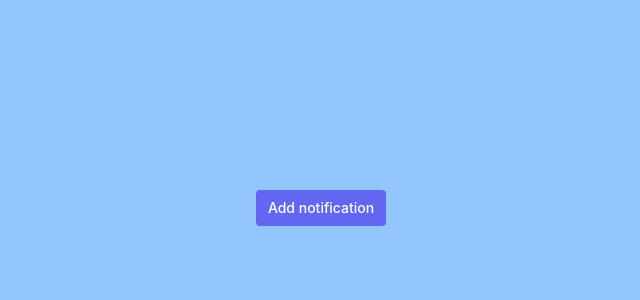
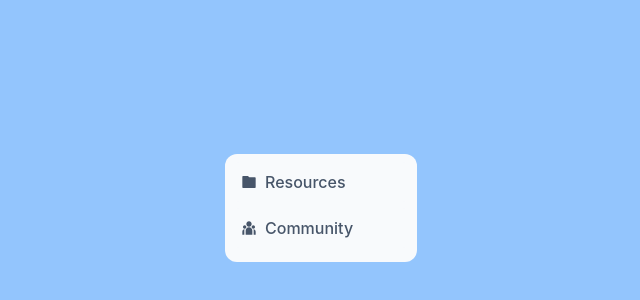
Before and after one commit to phamhuulocforwork/combillUI, a React (Create React App) app: page / in a window 1280 px wide. Shown: the part 192-492 px from the top of the page, without its empty margins (319-959 px from the left). Built offline with nearby package versions, Linux system fonts and the light colour scheme.

Commit message:
drop down menu

```diff
--- a/src/App.jsx
+++ b/src/App.jsx
@@ -1,6 +1,7 @@
 import Calendar from './features/Calendar'
 import CollectionList from './features/CollectionList'
 import DatePicker from './features/DatePicker'
+import Dropdown from './features/Dropdown'
 import DropdownMenu from './features/DropdownMenu'
 import Feedback from './features/Feedback'
 import JobCard from './features/JobCard'
@@ -29,7 +30,8 @@ function App() {
       {/* <Calendar></Calendar> */}
       {/* <DropdownMenu></DropdownMenu> */}
       {/* <DatePicker></DatePicker> */}
-      <SlideInNotifications></SlideInNotifications>
+      {/* <SlideInNotifications></SlideInNotifications> */}
+      <Dropdown></Dropdown>
     </div>
   )
 }
--- /dev/null
+++ b/src/features/Dropdown/SubMenu/index.jsx
@@ -0,0 +1,20 @@
+import React from 'react';
+import PropTypes from 'prop-types';
+
+
+const SubMenu = ({subTitle}) => {
+
+  return (
+    <div>
+
+    </div>
+  );
+};
+
+
+SubMenu.propTypes = {
+
+};
+
+
+export default SubMenu;
--- /dev/null
+++ b/src/features/Dropdown/index.jsx
@@ -0,0 +1,71 @@
+import React from 'react';
+import PropTypes from 'prop-types';
+import SubMenu from './SubMenu';
+
+const Dropdown = () => {
+  const MENUS = [
+    {
+      id: 1,
+      icon: (
+        <svg  xmlns="http://www.w3.org/2000/svg" viewBox="0 0 24 24" fill="currentColor"><path d="M12.4142 5H21C21.5523 5 22 5.44772 22 6V20C22 20.5523 21.5523 21 21 21H3C2.44772 21 2 20.5523 2 20V4C2 3.44772 2.44772 3 3 3H10.4142L12.4142 5Z"></path></svg>
+      ),
+      title: 'Resources',
+      subMenus: [
+        {
+          id: 1,
+          title: 'Design'
+        },
+        {
+          id: 2,
+          title: 'Development'
+        },
+      ]
+    },
+    {
+      id: 2,
+      icon: (
+        <svg xmlns="http://www.w3.org/2000/svg" viewBox="0 0 24 24" fill="currentColor"><path d="M12 10C14.2091 10 16 8.20914 16 6 16 3.79086 14.2091 2 12 2 9.79086 2 8 3.79086 8 6 8 8.20914 9.79086 10 12 10ZM5.5 13C6.88071 13 8 11.8807 8 10.5 8 9.11929 6.88071 8 5.5 8 4.11929 8 3 9.11929 3 10.5 3 11.8807 4.11929 13 5.5 13ZM21 10.5C21 11.8807 19.8807 13 18.5 13 17.1193 13 16 11.8807 16 10.5 16 9.11929 17.1193 8 18.5 8 19.8807 8 21 9.11929 21 10.5ZM12 11C14.7614 11 17 13.2386 17 16V22H7V16C7 13.2386 9.23858 11 12 11ZM5 15.9999C5 15.307 5.10067 14.6376 5.28818 14.0056L5.11864 14.0204C3.36503 14.2104 2 15.6958 2 17.4999V21.9999H5V15.9999ZM22 21.9999V17.4999C22 15.6378 20.5459 14.1153 18.7118 14.0056 18.8993 14.6376 19 15.307 19 15.9999V21.9999H22Z"></path></svg>
+      ),
+      title: 'Community',
+      subMenus: [
+        {
+          id: 1,
+          title: 'Design'
+        },
+        {
+          id: 2,
+          title: 'Development'
+        },
+      ]
+    },
+  ]
+
+  return (
+    <div>
+      <ul className='bg-slate-50 rounded-xl p-2 flex flex-col text-slate-600 font-medium w-48'>
+        {MENUS.map((menu) => (
+          <>
+            <div key={menu.id} className='w-full border-b-2 border-slate-50 hover:border-slate-300 pb-1 relative'>
+              <li className='w-full flex justify-start items-center gap-2 p-2 bg-slate-50 hover:bg-slate-300 cursor-pointer rounded-md'>
+                  <span className='w-4 h-4'>{menu.icon}</span>
+                  <span>{menu.title}</span>
+                  <div>
+
+                    <SubMenu subMenus={menu.subMenus}></SubMenu>
+                  </div>
+              </li>
+            </div>
+          </>
+        ))}
+      </ul>
+    </div>
+  );
+};
+
+
+Dropdown.propTypes = {
+
+};
+
+
+export default Dropdown;
```
